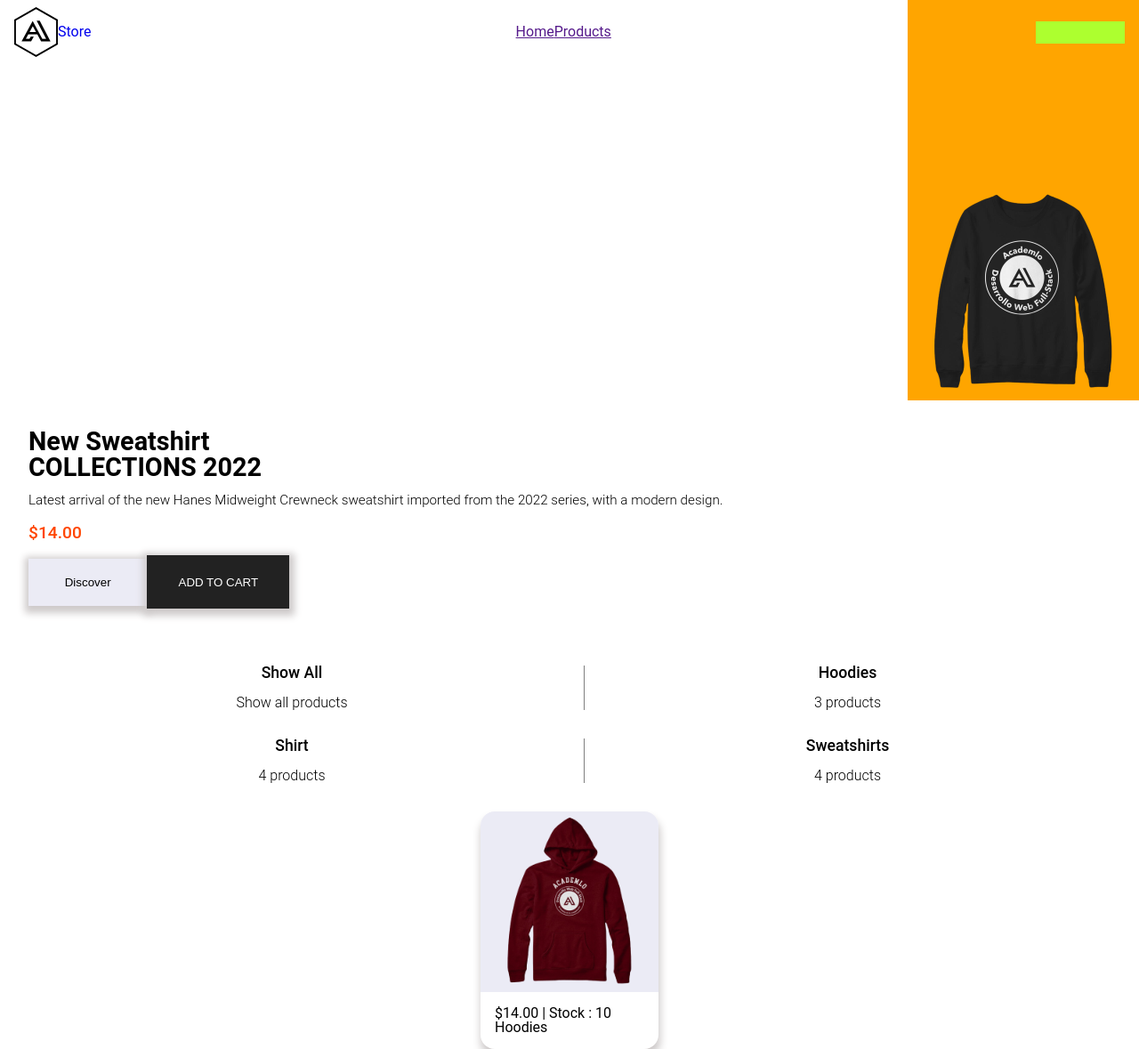
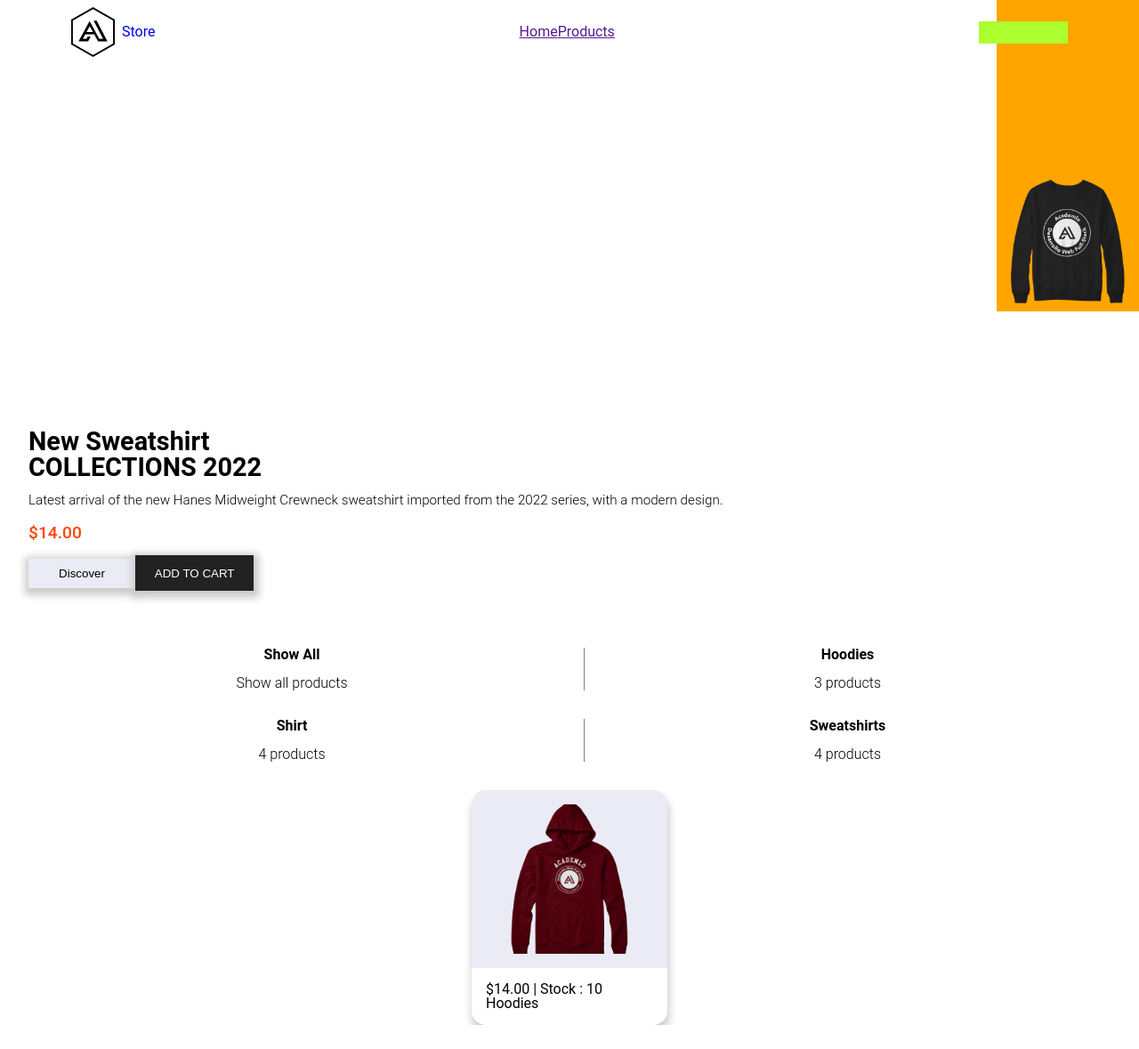
Before and after one commit to egeneste/ecommerce-eg, a plain HTML site: page index.html in a window 1280 px wide. Shown: the whole page at 89% size. After the commit the page ends 1152 px from the top, so only its background shows below. Drawn offline with Linux system fonts and the light colour scheme.

Commit message:
Add files via upload

```diff
--- a/app.js
+++ b/app.js
@@ -0,0 +1,13 @@
+// Change header background on scroll
+
+const inverted = "inverted";
+const scrollTrigger = 60;
+
+window.onscroll = function() {
+
+  if (window.scrollY >= scrollTrigger || window.pageYOffset >= scrollTrigger) {
+    document.getElementsByTagName("header")[0].classList.add(inverted);
+  } else {
+    document.getElementsByTagName("header")[0].classList.remove(inverted);
+  }
+};
--- a/index.html
+++ b/index.html
@@ -89,7 +89,7 @@
         </section>
         <section class="ropas">
             <div class="card">
-                <div class="ropa-img">
+                <div class="card-img">
                     <img src="./img/featured1.png" alt="ft">
                 </div>
                 <div class="card-details">
--- a/style.css
+++ b/style.css
@@ -61,33 +61,40 @@
 
 @import url('https://fonts.googleapis.com/css2?family=Roboto:wght@100;300;400;500;700;900&display=swap');
 
-
 :root {
     --clr-light-gray : rgb(235, 235, 245);
 }
 body {
     font-family: 'Roboto', sans-serif;
 
+
 }
 
+.container {
+    width: 100vw;
+    position: relative;
+    margin: 0 auto;
+}
 header {
     width: 100vw;
     z-index: 10000;
     position: fixed;
     top: 0;
-    /* background-color: red; */
+    transition: background-color 0.6s ease;
 
 }
 
 
-/* .header-container {
-    width: ;
-    background-color: #fff;
-} */
+.header-container {
+    width: 90%;
+    margin: 0 auto;
+
+}
 nav > a {
     display: flex;
     align-items: center;
     text-decoration: none;
+    gap: 0.5em;
 
 }
 
@@ -101,8 +108,6 @@
     align-items: center;
     justify-content: space-between;
     padding: 0.5em 1em;
-    z-index: 2000;
-    /* background-color: red; */
     width: 100%;
     box-sizing: border-box;
 }
@@ -113,6 +118,11 @@
     background-color: greenyellow;
 }
 
+.inverted {
+    background-color: #fff;
+    box-shadow: 0 3px 5px 0.3px rgba(0,0,0,0.1);
+
+}
 /* main { */
 
     /* background-color: yellow; */
@@ -122,8 +132,8 @@
 /* } */
 .main-home {
     background-color: orange;
-    width: 260px;
-    height: 450px;
+    width: 160px;
+    height: 350px;
     z-index: 100;
     position: absolute;
     right: 0;
@@ -176,8 +186,8 @@
 
 }
 .discovery__link , .discovery__cart{
-    width: 12em;
-    padding: 1em;
+    width: 10em;
+    /* padding: 1em; */
     border: none;
     box-shadow:  1px 3px 8px 5px #cecaca;
 
@@ -185,14 +195,15 @@
 
 .discovery__link {
     background-color: var(--clr-light-gray);
-    height: 4em;
-    width: 10em;
+    height: 2.5em;
+    width: 9em;
 }
 .discovery__cart {
     background-color: #222;
-    height: 4.5em;
+    height: 3em;
     color: white;
 }
+
 
 /*  store */
 
@@ -222,8 +233,8 @@
 }
 
 .item__filter h2 {
-    font-weight: 500;
-    font-size: 1.1em;
+    font-weight: 700;
+    font-size: 1em;
 }
 
 .item__filter p {
@@ -235,22 +246,30 @@
     border: none;
 }
 
-.ropa-img {
-    width: 200px;
+.card {
+    border-radius: 1em;
+    /* background-color: green; */
+    width: 220px;
+    box-shadow: 1px 8px 10px 1px #cecaca;
+
+    /* box-shadow: 1px 3px 8px 5px #cecaca; */
+}
+
+.card-img {
+    width: 100%;
+    height: 200px;
     background-color: var(--clr-light-gray);
     border-top-left-radius: 1em;
     border-top-right-radius: 1em;
+    padding: 1em;
+    box-sizing: border-box;
 }
 
-.card {
-    border-radius: 1em;
-    /* background-color: green; */
-    width: 200px;
-    box-shadow: 1px 8px 10px 1px #cecaca;
-    /* box-shadow: 1px 3px 8px 5px #cecaca; */
-}
-.ropa-img img {
+
+.card-img img {
     width: 100%;
+    height: 100%;
+    object-fit: cover;
     border-radius: 1em;
 }
 
@@ -272,3 +291,8 @@
     grid-column: 2/3;
 
 } */
+
+
+@media screen and (min-width: 600px) {
+
+}
```
